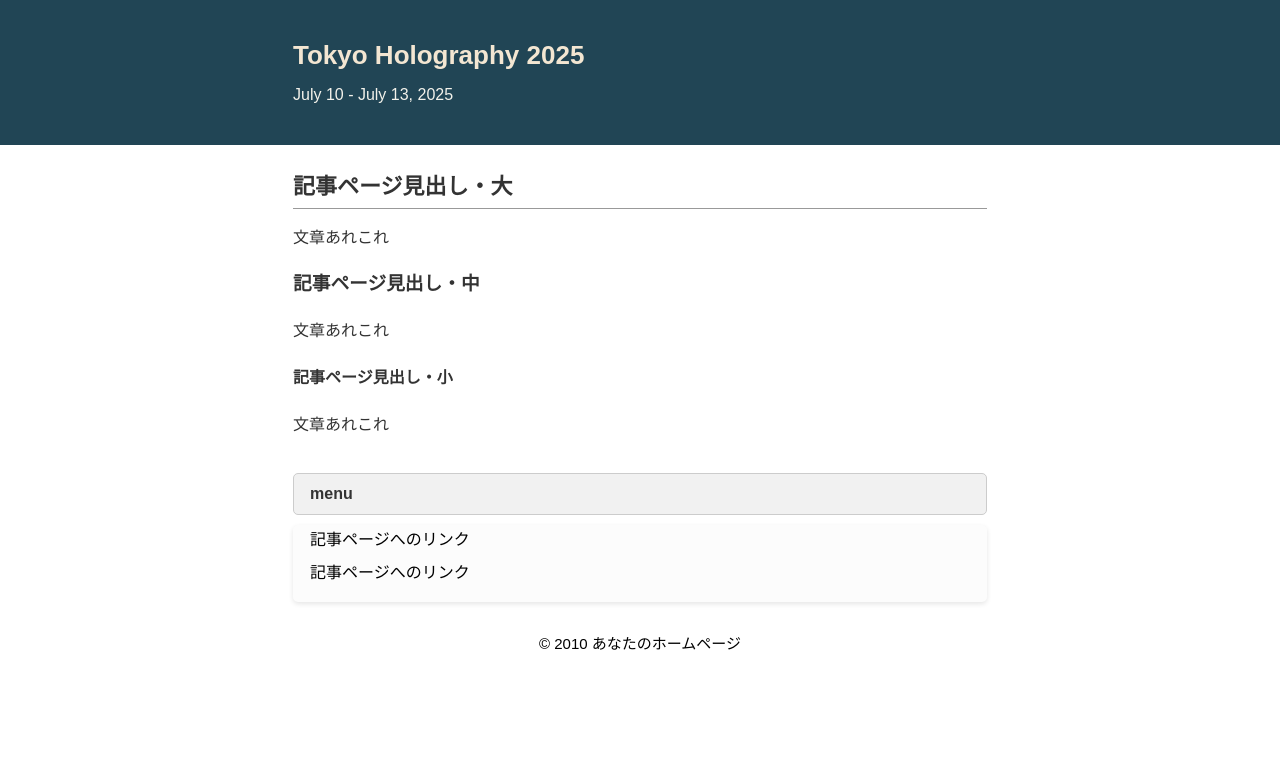
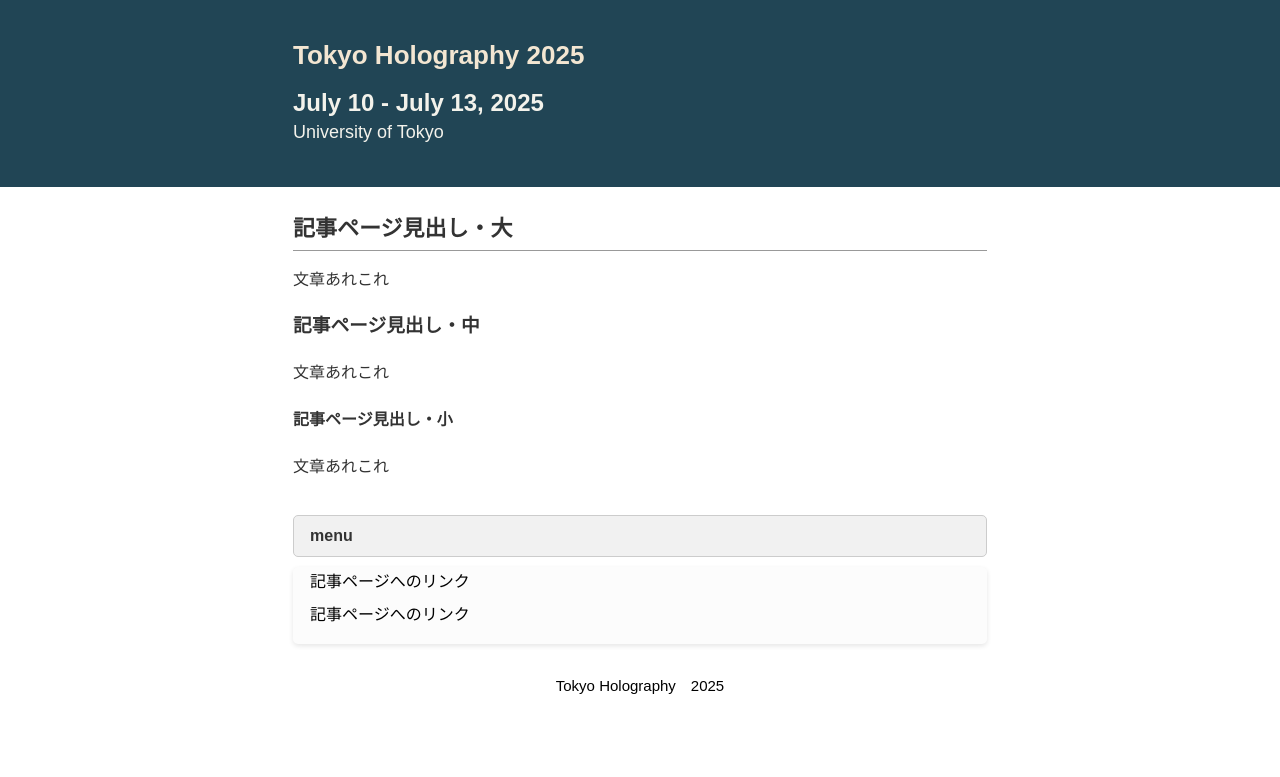
Before and after one commit to holography-workshop/tokyo-holography-2025, a plain HTML site: page index.html in a window 1280 px wide. Drawn offline with Linux system fonts and the light colour scheme.

Commit message:
Update index.html

```diff
--- a/index.html
+++ b/index.html
@@ -10,9 +10,16 @@
 </head>
 <body>
 <div id="outer">
-<header><div id="header-container"><div id="head-inner"><h1>Tokyo Holography 2025</h1>
-<p class="description">July 10 - July 13, 2025</p></div></div>
+  <header>
+    <div id="header-container">
+      <div id="head-inner">
+        <h1>Tokyo Holography 2025</h1>
+        <p class="description event-date">July 10 - July 13, 2025</p>
+        <p class="description event-location">University of Tokyo</p>
+      </div>
+    </div>
   </header>
+
   <div id="content-wrapper">
     <main>
       <div id="inner">
@@ -24,6 +31,7 @@
         <p>文章あれこれ</p>
       </div>
     </main>
+
     <aside>
       <div id="middle-inner">
         <div class="side-title">menu</div>
@@ -36,6 +44,8 @@
       </div>
     </aside>
   </div>
-<footer>© 2010 あなたのホームページ</footer>
-</div></body>
+
+  <footer>Tokyo Holography　2025</footer>
+</div>
+</body>
 </html>
```
Lines whose indentation alone changed are shown as unchanged.
